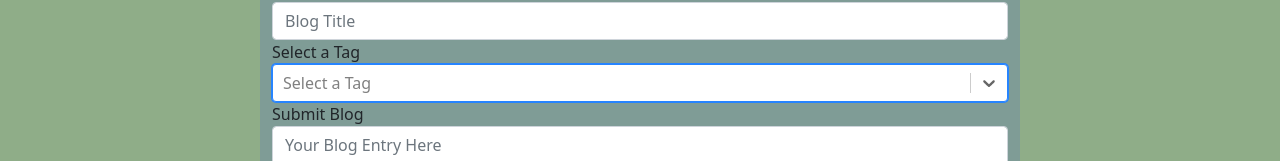
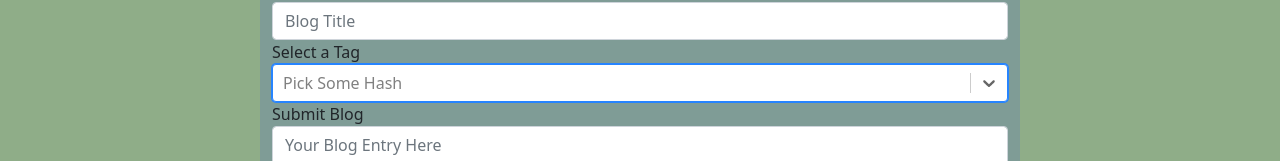
Before and after one commit to Jaymoo87/MyPersonalBlog, a React app: page /blogs/new in a window 1280 px wide. Shown: the part 206-367 px from the top of the page. Built offline with nearby package versions, Linux system fonts and the light colour scheme; no server answers.

Commit message:
react-select sorta working

```diff
--- a/src/client/pages/NewBlog.tsx
+++ b/src/client/pages/NewBlog.tsx
@@ -1,10 +1,12 @@
 import { response } from "express";
 import React, { useEffect, useState } from "react";
 import { json, Link, useNavigate, useParams } from "react-router-dom";
-import Select from "react-select";
+import ReactSelect, { MultiValue } from "react-select";
 import makeAnimated from "react-select/animated";
 
 import Swal from "sweetalert2";
+import { ITag } from "../../types";
+import { IJoinedBlog } from "../../types";
 
 const AddNewBlog = () => {
   const MAX = 5000;
@@ -12,8 +14,9 @@ const AddNewBlog = () => {
   const [title, setTitle] = useState<string>("");
   const [content, setContent] = useState<string>("");
 
-  const [tags, setTags] = useState<string>("");
-  const [selectedTagId, setSelectedTagID] = useState<number>();
+  const [selectOptions, setSelectOptions] = useState<{ value: number; label: string }[]>();
+  const [tags, setTags] = useState<ITag[]>();
+  const [selectedTags, setSelectedTags] = useState<MultiValue<{ value: number; label: string }>>();
 
   const handleClick = (e: React.MouseEvent<HTMLButtonElement>) => {
     e.preventDefault();
@@ -24,13 +27,22 @@ const AddNewBlog = () => {
     nav("/blogs");
   };
 
-  const options = [
-    { value: "tech", label: "Tech" },
-    { value: "family", label: "Family" },
-    { value: "sports", label: "Sports" },
-    { value: "medicine", label: "Medicine" },
-    { value: "story", label: "Story" },
-  ];
+  useEffect(() => {
+    fetch(`/api/tags`)
+      .then((res) => res.json())
+      .then((data) => {
+        setTags(data);
+        setSelectOptions(data.map((t) => ({ value: t.id!, label: t.tagname })));
+      });
+  }, []);
+
+  // const options = [
+  //   { value: "tech", label: "Tech" },
+  //   { value: "family", label: "Family" },
+  //   { value: "sports", label: "Sports" },
+  //   { value: "medicine", label: "Medicine" },
+  //   { value: "story", label: "Story" },
+  // ];
   const [tag, setTag] = useState([]);
   const newBlog = async () => {
     const blog = {
@@ -84,15 +96,16 @@ const AddNewBlog = () => {
         ></input>
         <label>Select a Tag</label>
 
-        <Select
-          options={options}
+        <ReactSelect
+          options={selectOptions}
           // onChange={setTag}
           components={makeAnimated()}
+          placeholder="Pick Some Hash"
           isMulti
-          placeholder="Select a Tag"
+          onChange={(e) => setSelectOptions(e as { value: number; label: string }[])}
           autoFocus
           isSearchable
-        />
+        ></ReactSelect>
         {/* <Select options={options}
                         isMulti
                         className="basic-multi-select"
--- a/src/server/routes/blogs.ts
+++ b/src/server/routes/blogs.ts
@@ -1,6 +1,6 @@
 import * as express from 'express';
 import db from '../db'
-import blogs from '../db/blogs'
+import blogs, { getAllTags } from '../db/blogs'
 
 
 const blogRouter = express.Router();
@@ -51,7 +51,7 @@ blogRouter.get("/", async (req, res) => {
 
   blogRouter.post("/", async(req, res) => {
     try{
-    const { authorid, content, title } = req.body;
+    const { authorid, content, title,  } = req.body;
 
     if(!content || !authorid || !title) return res.status(400).json({ message: "You forgot your user id and a message... what are you doing???!"})
     const BlogData = await blogs.postBlog(authorid, title, content)
```
